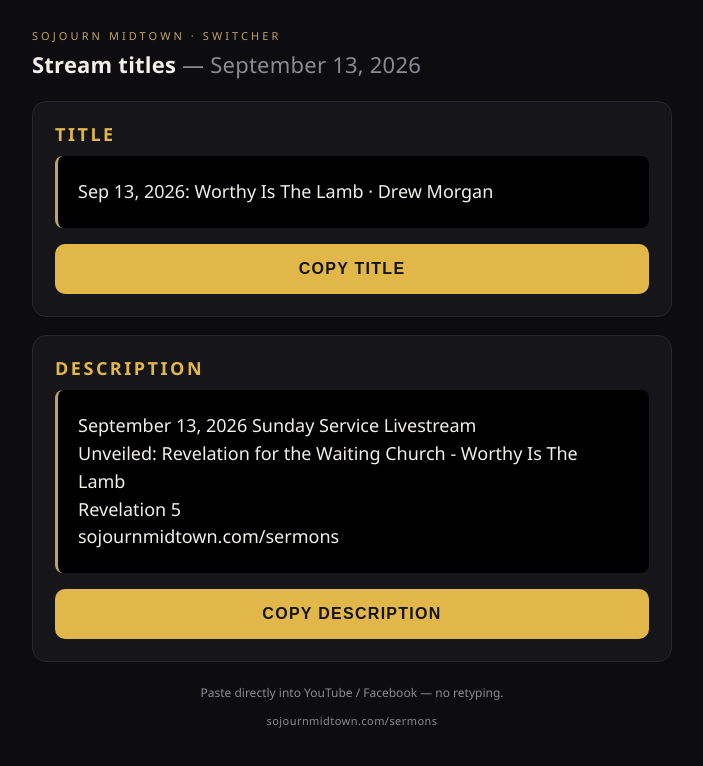
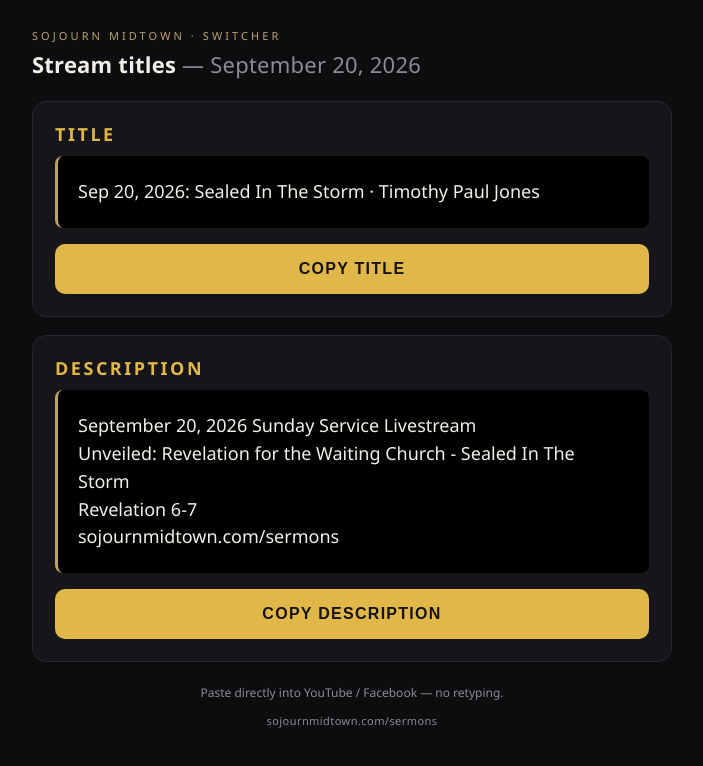
Before and after one commit to MT-AV/stream-titles, a plain HTML site: page index.html in a window 1280 px wide. Shown: the whole page, without its empty margins (288-991 px from the left). Drawn offline with Linux system fonts and the light colour scheme.

Commit message:
09.20: Sealed In The Storm · Timothy Paul Jones (AV tab verbatim)

```diff
--- a/index.html
+++ b/index.html
@@ -103,8 +103,8 @@
 
 <script>
   // ---- weekly text: overridden by ?t= and ?d= URL params (URI-encoded) ----
-  var FALLBACK_TITLE = "Sep 13, 2026: Worthy Is The Lamb \u00B7 Drew Morgan";
-  var FALLBACK_DESC = "September 13, 2026 Sunday Service Livestream\nUnveiled: Revelation for the Waiting Church - Worthy Is The Lamb\nRevelation 5\nsojournmidtown.com/sermons";
+  var FALLBACK_TITLE = "Sep 20, 2026: Sealed In The Storm \u00B7 Timothy Paul Jones";
+  var FALLBACK_DESC = "September 20, 2026 Sunday Service Livestream\nUnveiled: Revelation for the Waiting Church - Sealed In The Storm\nRevelation 6-7\nsojournmidtown.com/sermons";
 
   var q = new URLSearchParams(location.search);
   var TITLE = q.get("t") || FALLBACK_TITLE;
```
